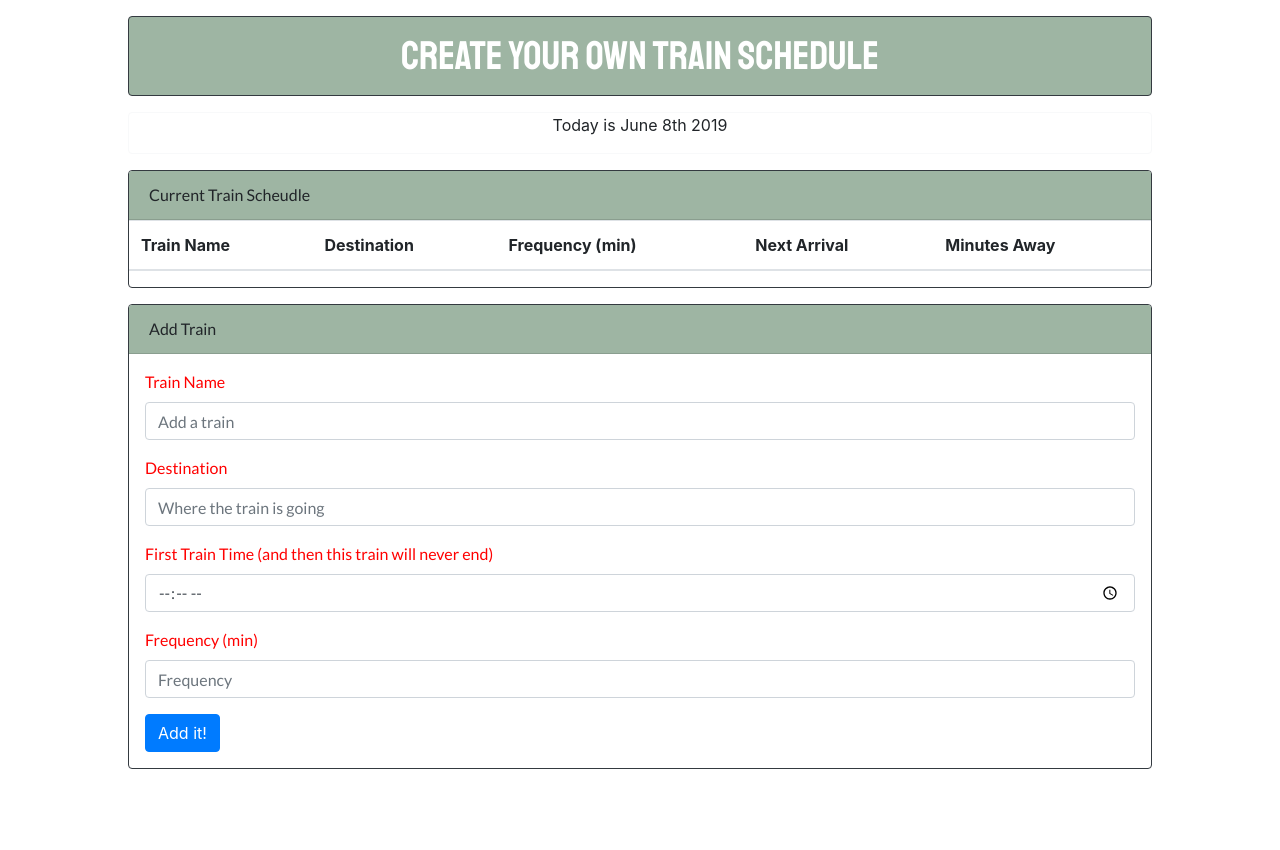
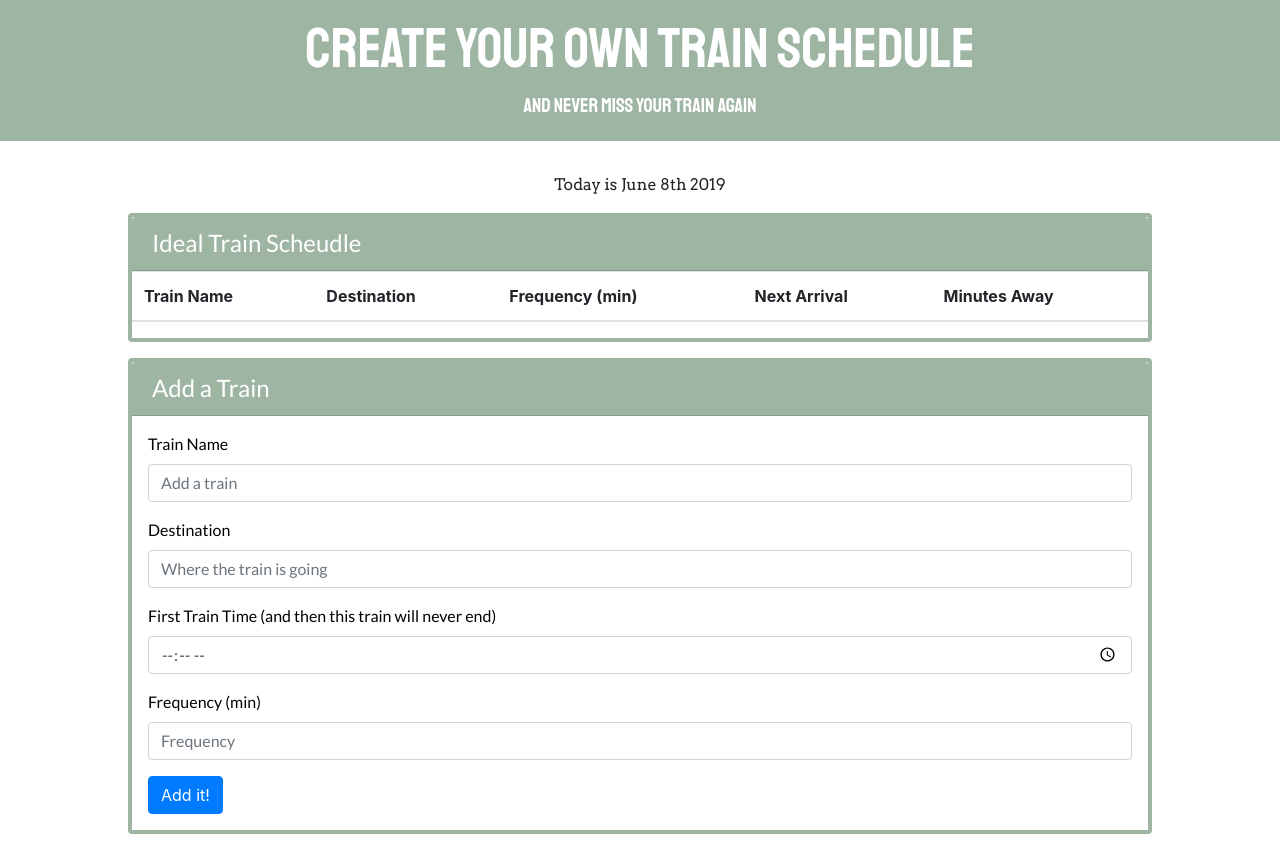
Before and after one commit to emilybaum/scheduler, a plain HTML site: page index.html in a window 1280 px wide. Before the commit the page ends 800 px from the top, so only its background shows below. Drawn offline with nearby package versions, Linux system fonts and the light colour scheme; no server answers.

Commit message:
working properly

```diff
--- a/assets/css/style.css
+++ b/assets/css/style.css
@@ -1,6 +1,7 @@
 /*
 font-family: 'Staatliches', cursive;
 font-family: 'Lato', sans-serif;
+font-family: 'Arvo', serif;
  */
 
 .card {
@@ -10,12 +11,13 @@ font-family: 'Lato', sans-serif;
 .card-header {
     background-color: #9eb5a3;
     font-family: 'Lato', sans-serif;
-
+    text-emphasis: bold;
+    color: white;
 }
 
 .form-group {
     font-family: 'Lato', sans-serif;
-    color: red;
+    color: #000000;
 }
 
 .title-eb {
@@ -25,3 +27,24 @@ font-family: 'Lato', sans-serif;
     color: white;
     justify-content: center;
 }
+
+.jumbotron {
+    text-align: left;
+    font-family: 'Staatliches', cursive;
+    background: #9eb5a3;
+    color: white;
+}
+
+.day-eb {
+    justify-content: center;
+    border: white;
+    font-family: 'Arvo', serif;
+}
+
+.border-eb {
+    border: 4px solid #9eb5a3;
+}
+
+.isNow {
+    color: red;
+}
--- a/assets/javascript/schedule.js
+++ b/assets/javascript/schedule.js
@@ -77,6 +77,7 @@ $(document).ready(function() {
         // calculating how many minutes away the train is (sometimes this is counting down and sometimes this is counting up -- need to compare the time to the current time and adjust accordingly for counting up or down)
         var minutesAwayCalc = sinceStartTime % frequencyAdd;
         var minutesAwayShow = frequencyAdd - minutesAwayCalc;
+        console.log(minutesAwayShow)
 
         var nexArrivalTime = moment().add(minutesAwayShow, "minutes").format("hh:mm a")
 
@@ -84,15 +85,20 @@ $(document).ready(function() {
             "<td>" + trainNameAdd + "</td>" +
             "<td>" + destinationAdd + "</td>" +
             "<td>" + frequencyAdd + "</td>" +
-            "<td>" + nexArrivalTime + "</td>" +
+            "<td class='checkforNow'>" + nexArrivalTime + "</td>" +
             "<td>" + minutesAwayShow + "</td>" +
             "</tr>");
 
         $("#trainScheudleRow-display").append(newRow);
+
+        if (nexArrivalTime === moment().subtract(1, "minute")) {
+            $(".checkforNow").addClass("isNow")
+        }
 
     }, function (errorObject) {
         console.log("Errors handled: " + errorObject.code);
     });
 
 
+
 });
--- a/index.html
+++ b/index.html
@@ -17,23 +17,31 @@
     <link rel="stylesheet" href="https://stackpath.bootstrapcdn.com/bootstrap/4.3.1/css/bootstrap.min.css"
         integrity="sha384-ggOyR0iXCbMQv3Xipma34MD+dH/1fQ784/j6cY/iJTQUOhcWr7x9JvoRxT2MZw1T" crossorigin="anonymous">
     <link href="https://fonts.googleapis.com/css?family=Lato|Staatliches&display=swap" rel="stylesheet">
+    <link href="https://fonts.googleapis.com/css?family=Arvo&display=swap" rel="stylesheet">
     <link rel="stylesheet" href="assets/css/style.css">
 
-    <title>Train Scheudles</title>
+    <title>Train Scheudle</title>
 </head>
 <body>
 <div class="contianer">
-    <div class="card m-3 mx-auto border-dark text-center title-eb">
-        <h1 class="mb-0 title-text">Create your own train schedule</h1>
+    <!-- <div class="card m-3 p-2 mx-auto border-dark text-center title-eb">
+        <h1 class="mb-0 p-2 title-text">Create your own train schedule</h1>
+    </div> -->
+
+    <div class="jumbotron jumbotron-fluid p-1 pt-3 text-center">
+        <div class="container">
+            <h1 class="display-4">Create your own train schedule</h1>
+            <p class="lead">And never miss your train again</p>
+        </div>
     </div>
 
-    <div class="card mx-auto border-light text-center">
-        <p>Today is <span id="date">date</span></p>
+    <div class="card mx-auto text-center day-eb">
+        <p class="mb-0">Today is <span id="date">date</span></p>
     </div>
 
-    <div class="card m-3 mx-auto border-dark">
+    <div class="card m-3 mx-auto border-eb">
         <div class="card-header">
-            Current Train Scheudle
+            <h4 class="mb-0">Ideal Train Scheudle</h4>
         </div>
 
         <table class="table table-striped">
@@ -55,9 +63,9 @@
 
     </div>
 
-    <div class="card m-3 mx-auto border-dark">
+    <div class="card m-3 mx-auto border-eb">
         <div class="card-header">
-            Add Train
+            <h4 class="mb-0">Add a Train</h4>
         </div>
         <form class="needs-validation p-3" novalidate>
             <div class="form-group">
```
